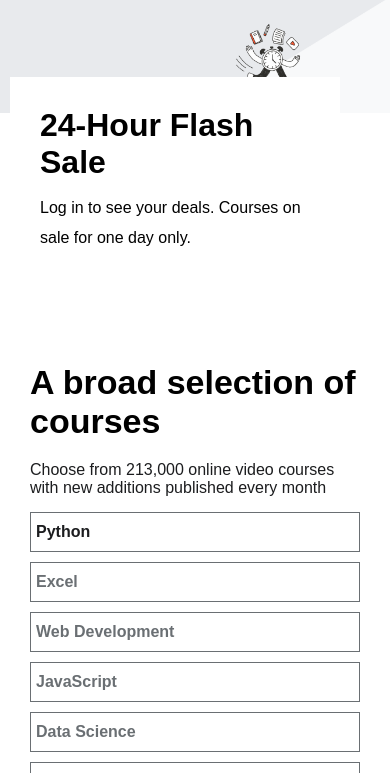
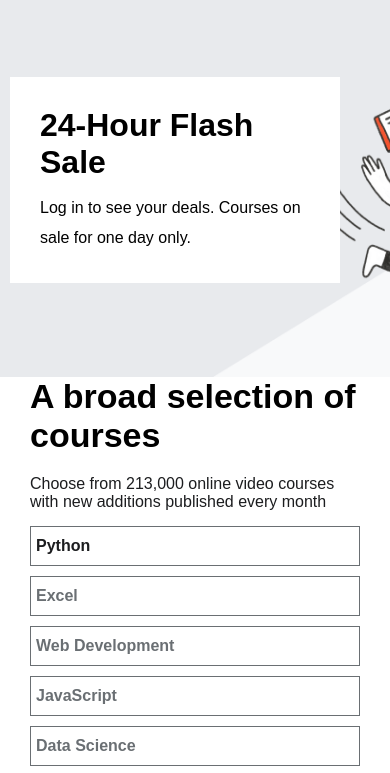
Before and after one commit to Cozyamy/udemy_clone, a plain HTML site: page index.html in a window 390 px wide. Shown: the part 56-829 px from the top of the page. Drawn offline with Linux system fonts and the light colour scheme.

Commit message:
Finished

```diff
--- a/style.css
+++ b/style.css
@@ -159,7 +159,8 @@ nav {
 
 .hero-section {
 	background-image: url("./images/hero.png");
-	background-size: contain;
+	background-size: cover;
+	background-position: center;
 	background-repeat: no-repeat;
 	height: 450px;
 }
@@ -785,9 +786,6 @@ footer div {
 		padding-right: 130px;
 	}
 
-	.hero-section {
-		height: 350px;
-	}
 	.hero-container {
 		width: 350px;
 	}
@@ -909,9 +907,6 @@ footer div {
 		font-size: 16px;
 	}
 
-	.hero-section {
-		height: 280px;
-	}
 	.hero-container {
 		width: 350px;
 		margin-bottom: 0px;
@@ -1120,6 +1115,10 @@ footer div {
 		display: none !important;
 	}
 
+	.hero-section {
+		height: 380px;
+	}
+
 	.hero-container {
 		width: 330px;
 		margin: 80px;
```
